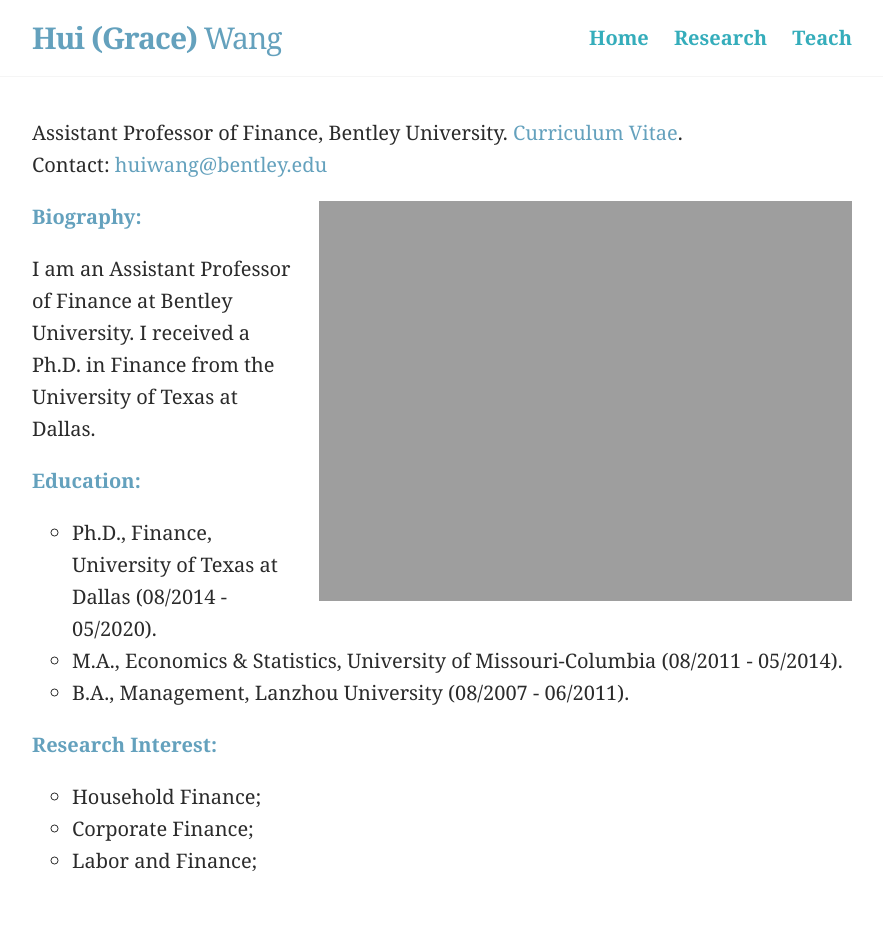
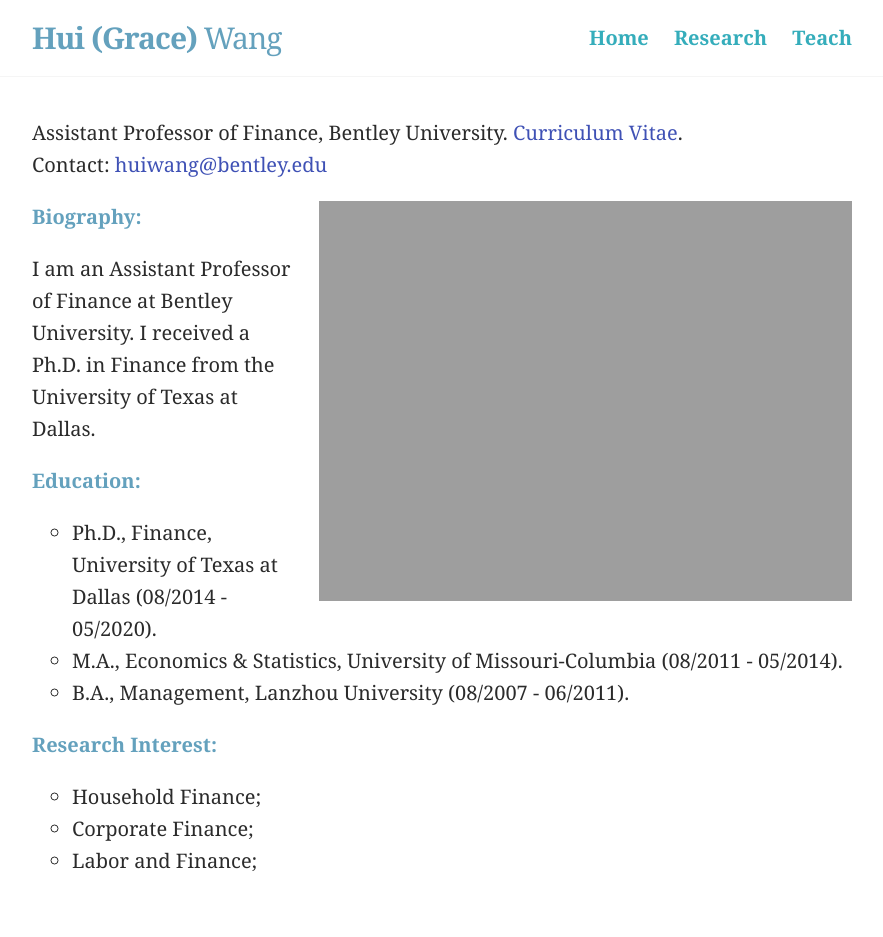
Before and after one commit to huigracewang/homepage, a Jekyll site: the page built from index.md, in a window 1280 px wide. Shown: the whole page, without its empty margins (198-1081 px from the left). Built offline with Jekyll 4.4.1, drawn with Linux system fonts in a browser that asks for light colours.

Commit message:
Update _base.scss

```diff
--- a/_sass/_base.scss
+++ b/_sass/_base.scss
@@ -111,7 +111,7 @@ h4 {
  * Links
  */
 a {
-  color: #64a1bd;
+  color: #3f51b5;
   text-decoration: none;
 
   &:hover {
```
